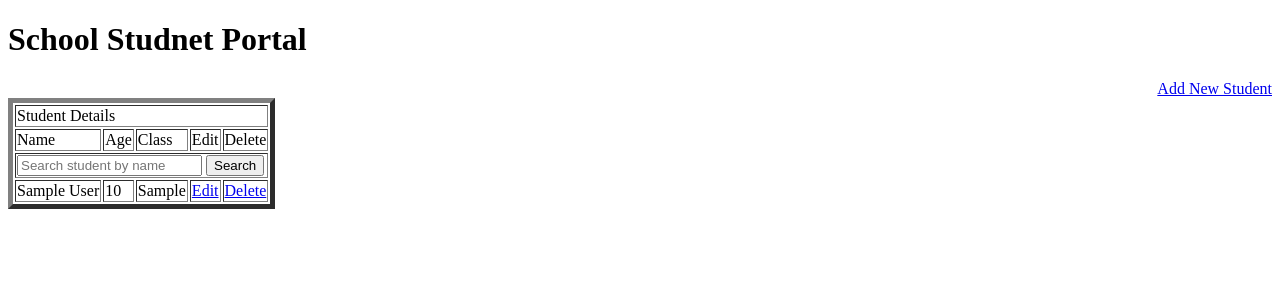
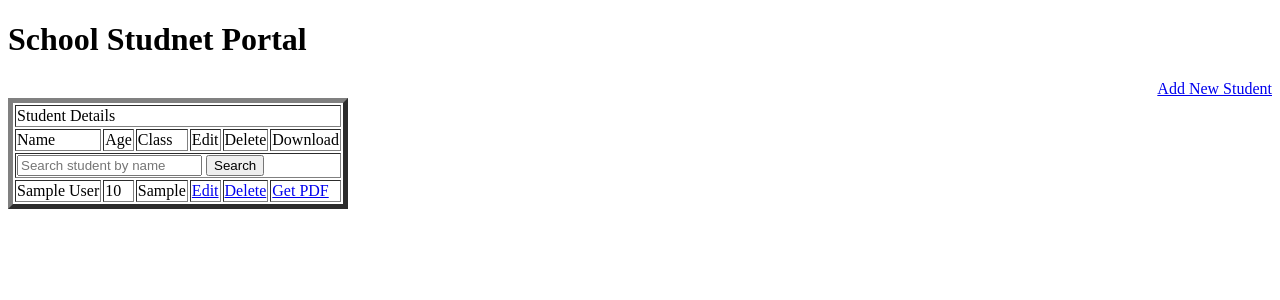
Before and after one commit to LekshmyVishnu04/SchoolStudentPortal, a Django app: page / in a window 1280 px wide. Shown: the top 300 px of the page. Run offline with Django 4.2, Linux system fonts and the light colour scheme; tables that the repository leaves empty hold one stand-in row (values such as "Sample post").

Commit message:
Add download functionality for student details as PDF

```diff
--- a/SchoolStudentPortal/urls.py
+++ b/SchoolStudentPortal/urls.py
@@ -22,6 +22,7 @@ urlpatterns = [
     path('', views.home, name='home'),
     path('add/', views.add, name='add'),
     path('edit/<int:id>/', views.edit, name='edit'),
-    path('delete/<int:id>/', views.delete, name='delete')
+    path('delete/<int:id>/', views.delete, name='delete'),
+    path('download/<int:id>/', views.download, name='download')
 
 ]
--- a/student/templates/home.html
+++ b/student/templates/home.html
@@ -12,7 +12,7 @@
     <nav align="right"><a href="{% url 'add' %}">Add New Student</a></nav>
     <table border=" 5">
         <tr>
-            <td colspan="5">Student Details</td>
+            <td colspan="6">Student Details</td>
         </tr>
         <tr>
             <td>Name</td>
@@ -20,9 +20,10 @@
             <td>Class</td>
             <td>Edit</td>
             <td>Delete</td>
+            <td>Download</td>
         </tr>
         <tr>
-            <td colspan="5">
+            <td colspan="6">
                 <form method="get">
                     <input type="text" name="search" placeholder="Search student by name">
 
@@ -37,6 +38,7 @@
             <td>{{data.cl}}</td>
             <td><a href="{% url 'edit' data.id %}">Edit</a></td>
             <td><a href="{% url 'delete' data.id %}">Delete</a></td>
+            <td><a href="{%url 'download' data.id %}">Get PDF</td>
         </tr>
         {% endfor %}
     </table>
--- a/student/views.py
+++ b/student/views.py
@@ -1,6 +1,11 @@
 from django.shortcuts import render, redirect
 from .models import Student
 from .forms import StudentModelForm
+from django.shortcuts import get_object_or_404
+from django.template.loader import get_template
+from io import BytesIO
+from xhtml2pdf import pisa
+from django.http import HttpResponse
 
 # Create your views here.
 
@@ -43,3 +48,22 @@ def delete(request, id):
         data.delete()
         return redirect('home')
     return render(request, 'delete.html', {'data': data})
+
+
+def download(request, id):
+    data = get_object_or_404(Student, pk=id)
+    template = get_template('student_pdf.html')
+    html = template.render({'student': data})
+
+    buffer = BytesIO()
+
+    pisa_status = pisa.CreatePDF(html, dest=buffer)
+
+    if pisa_status.err:
+        return HttpResponse('PDF creation error!')
+    else:
+        response = HttpResponse(
+            buffer.getvalue(), content_type='application/pdf')
+        response['Content-Disposition'] = 'attachment; filename="{}.pdf"'.format(
+            data.name)
+        return response
```
Also changed, not shown: student/templates/student_pdf.html (added, +29 -0 lines).
